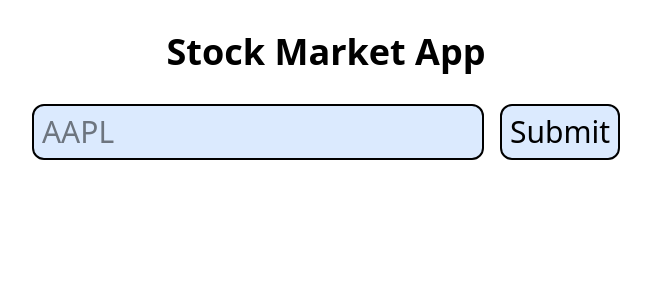
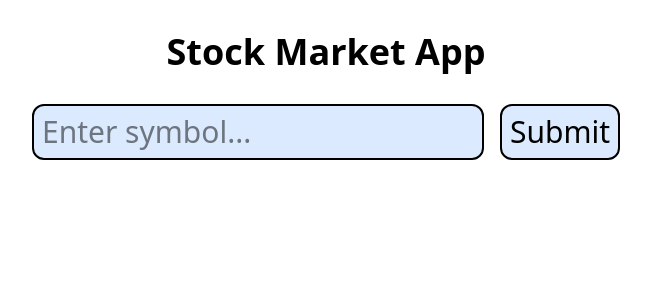
Before and after one commit to gabholli/stock-market-app, a Next.js app: page / in a window 1280 px wide. Shown: the top 300 px of the page, without its empty margins (314-965 px from the left). Built offline with nearby package versions, Linux system fonts and the light colour scheme.

Commit message:
Changed back to original placeholder text

```diff
--- a/src/app/components/PortfolioClient.tsx
+++ b/src/app/components/PortfolioClient.tsx
@@ -87,7 +87,7 @@ const PortfolioClient = () => {
 
     return (
         <div className="flex flex-col justify-center items-center">
-            <Search placeholder="AAPL"
+            <Search placeholder="Enter symbol..."
                 setSymbolInput={setInput}
                 symbolInput={input}
                 handleSubmit={handleSubmit} />
```
